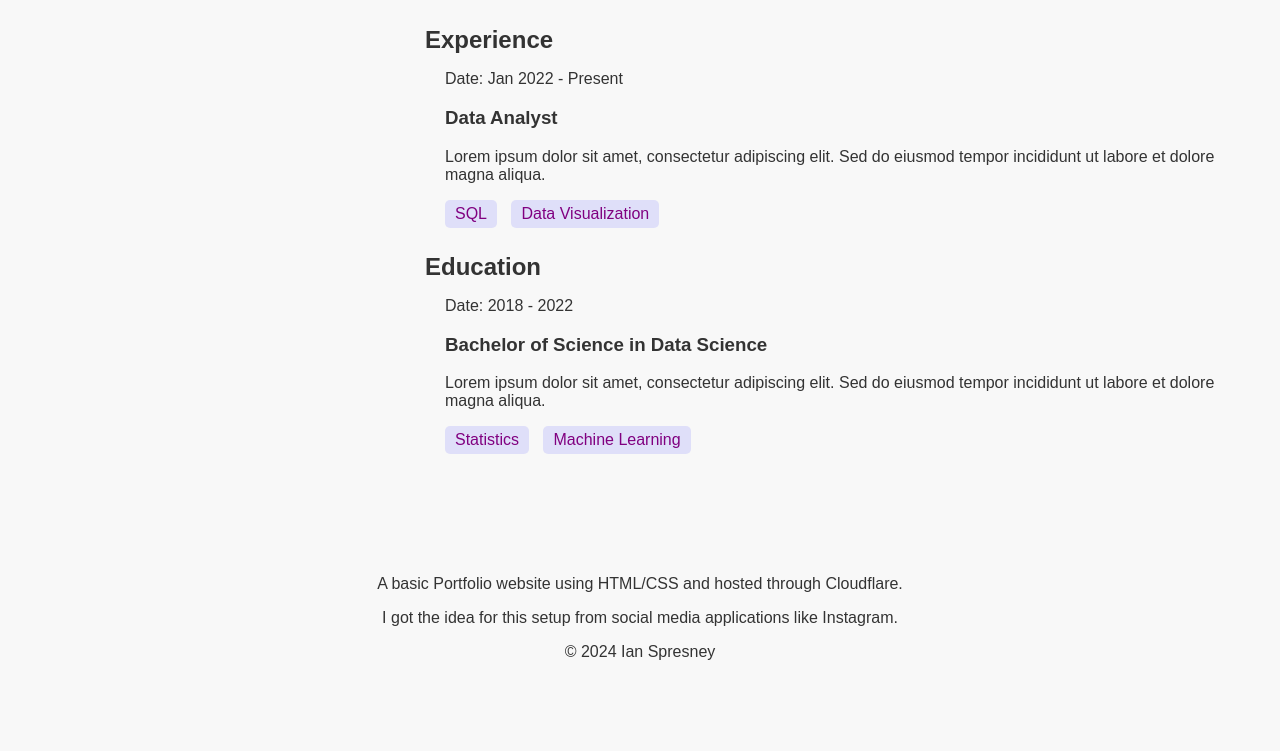
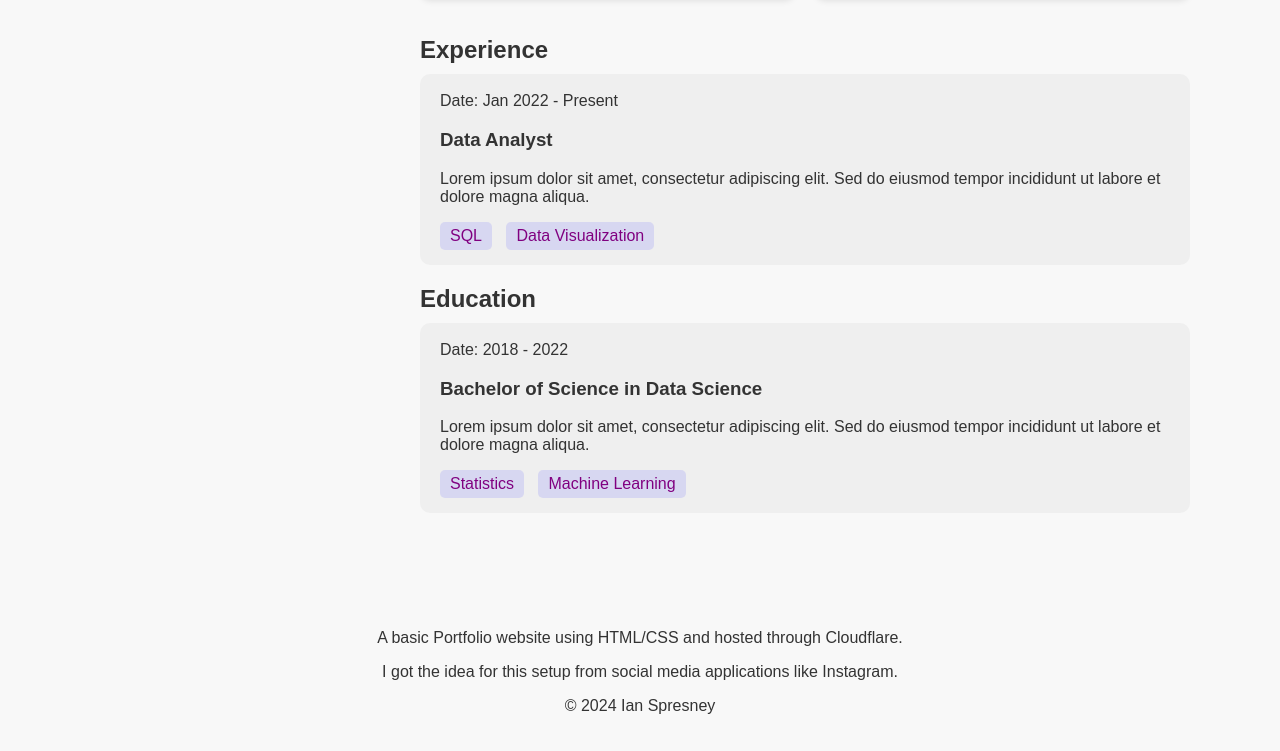
Before and after one commit to ItsSpres/Portfolio, a plain HTML site: page index.html in a window 1280 px wide. Shown: the part 595-1346 px from the top of the page. Before the commit the page ends 1292 px from the top, so only its background shows below. Drawn offline with Linux system fonts and the light colour scheme.

Commit message:
slight changes

```diff
--- a/styles.css
+++ b/styles.css
@@ -4,12 +4,13 @@ body {
     padding: 0;
     background-color: #f8f8f8;
     color: #333;
+    padding-top: 20px;
 }
 
 .container {
     display: flex;
     flex-wrap: wrap;
-    justify-content: space-around;
+    justify-content: center;
     padding: 20px;
 
 }
@@ -57,11 +58,17 @@ body {
     margin: 0;
 }
 
+
+
 .experience-row {
-    padding-left: 20px;
+    padding: 2px 10px 10px 20px;
+    background-color: rgba(94, 94, 94, 0.053);
+    border-radius: 10px;
 }
 .education-row {
-    padding-left: 20px;
+    padding: 2px 10px 10px 20px;
+    background-color: rgba(94, 94, 94, 0.053);
+    border-radius: 10px;
 }
 
 .skills-section li,
@@ -114,10 +121,12 @@ footer {
 @media (min-width: 768px) {
     .left-column {
         width: 30%;
+        padding-right: 30px;
     }
 
     .right-column {
         width: 70%;
+        padding-left: 30px;
     }
 
     .projects-section {
```
